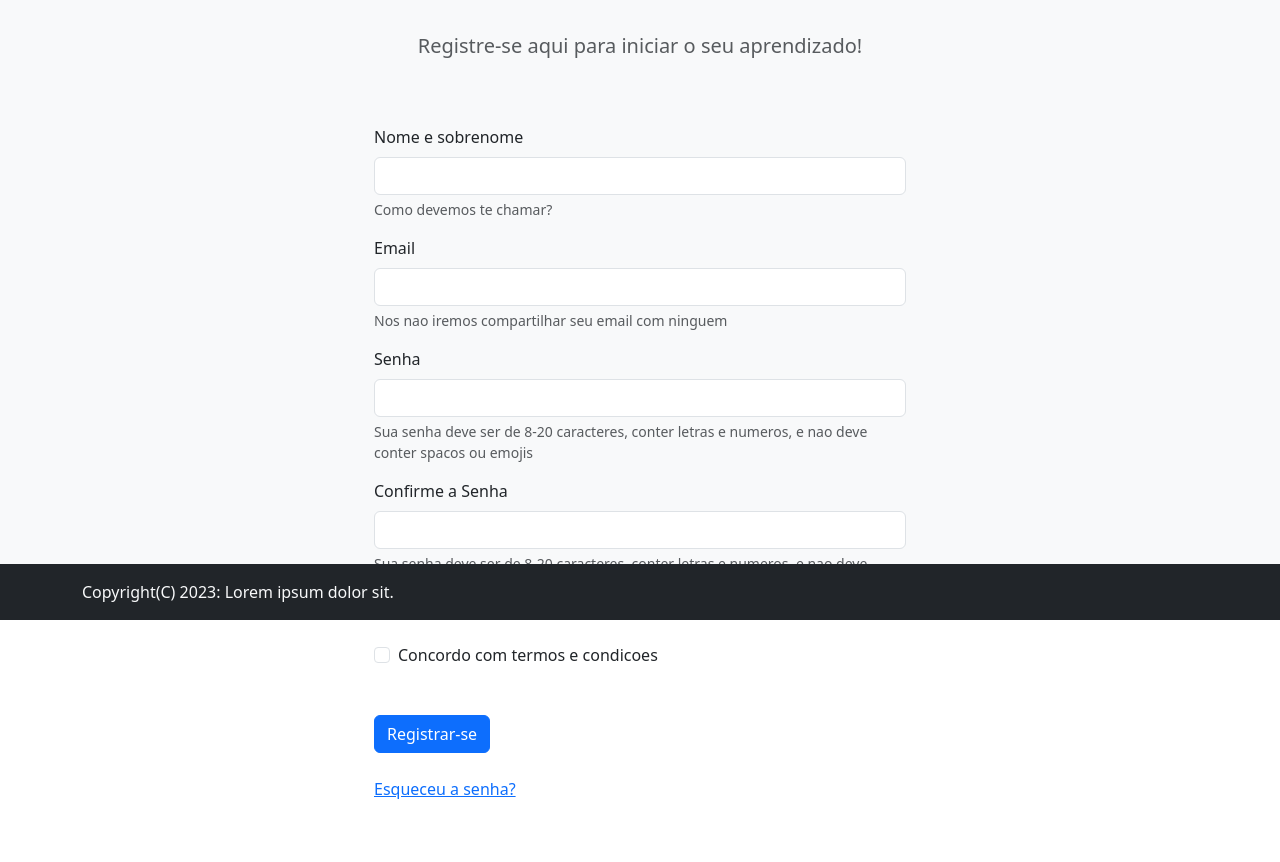
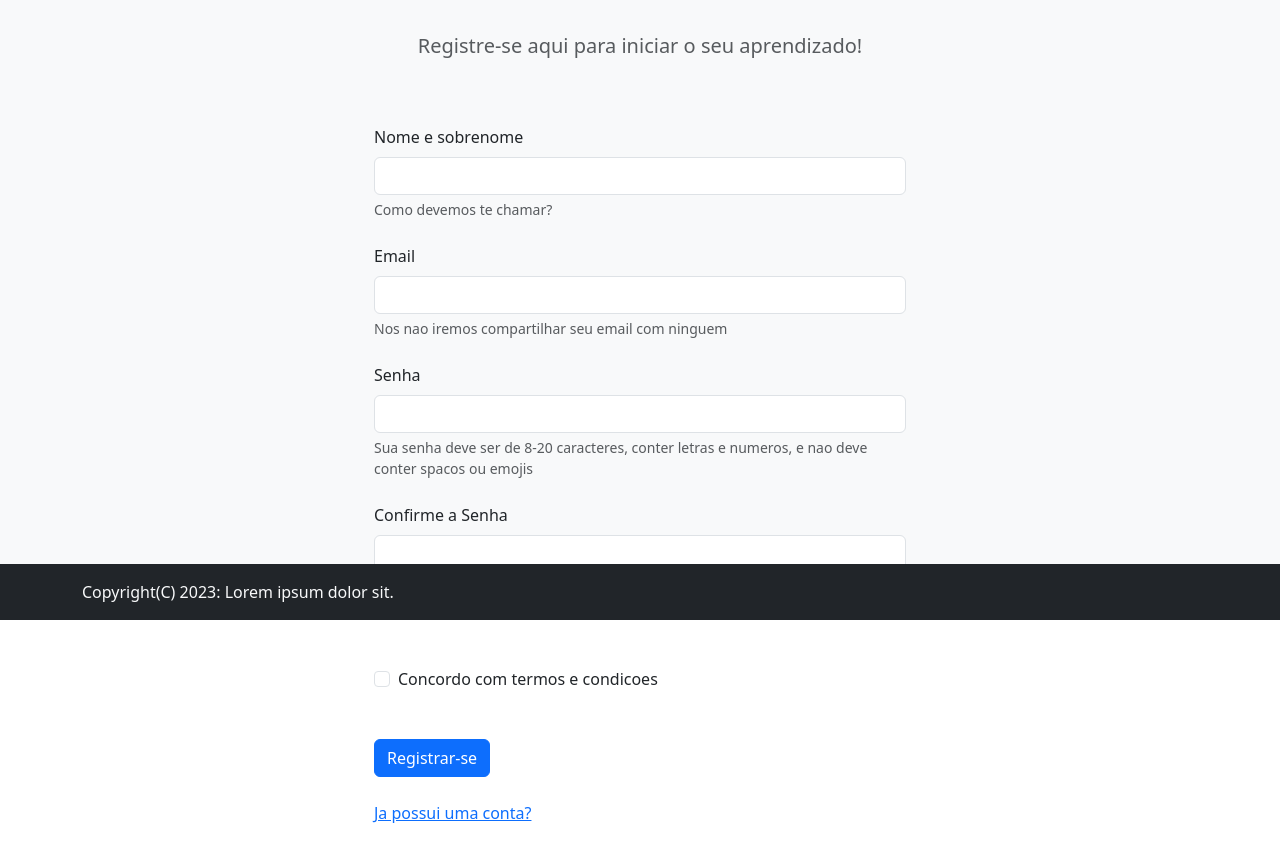
Before and after one commit to guisazevedo/aprendizado, a React (Vite) app: page /login in a window 1280 px wide. Shown: the part 180-1042 px from the top of the page. Built offline with nearby package versions, Linux system fonts and the light colour scheme.

Commit message:
registro with props

```diff
--- a/src/01_components/Navbar.tsx
+++ b/src/01_components/Navbar.tsx
@@ -1,7 +1,6 @@
 import "bootstrap-icons/font/bootstrap-icons.css";
 import { Link } from "react-router-dom";
 
-const Navbar = () => {
 const menu_items = [
   { title: "Principal", link: "/" },
   { title: "Sobre", link: "/about" },
@@ -13,6 +12,7 @@ const Navbar = () => {
   { title: "Registro", link: "/register" },
 ];
 
+const Navbar = () => {
   return (
     <nav className="navbar navbar-expand-md navbar-dark bg-dark fixed-top">
       <div className="container-fluid px-5">
--- a/src/01_components/Register.tsx
+++ b/src/01_components/Register.tsx
@@ -1,46 +1,32 @@
 import { Link } from "react-router-dom";
 import HeaderText from "./HeaderText";
 
-const Register = () => {
-  // inputs for the HeaderText component
-  const header = "Registro";
-  const sub_header = "";
-  const text = "Registre-se aqui para iniciar o seu aprendizado!";
+interface Props {
+  header?: string;
+  sub_header?: string;
+  text?: string;
+  register_items: Array<{
+    title?: string;
+    type?: string;
+    id?: string;
+    text?: string;
+  }>;
+  execute_items: Array<{ text: string; button: string; alternative: string }>;
+}
 
-  // inputs for the email/password components
-  const register_items = [
-    {
-      title: "Nome e sobrenome",
-      type: "name",
-      id: "exampleInputName1",
-      text: "Como devemos te chamar?",
-    },
-    {
-      title: "Email",
-      type: "email",
-      id: "exampleInputEmail1",
-      text: "Nos nao iremos compartilhar seu email com ninguem",
-    },
-    {
-      title: "Senha",
-      type: "password",
-      id: "exampleInputPassword1",
-      text: "Sua senha deve ser de 8-20 caracteres, conter letras e numeros, e nao deve conter spacos ou emojis",
-    },
-    {
-      title: "Confirme a Senha",
-      type: "password",
-      id: "exampleInputPassword2",
-      text: "Sua senha deve ser de 8-20 caracteres, conter letras e numeros, e nao deve conter spacos ou emojis",
-    },
-  ];
-
+const Register = ({
+  header,
+  sub_header,
+  text,
+  register_items,
+  execute_items,
+}: Props) => {
   return (
     <div className="container col-md-8 col-lg-6 px-5">
       <HeaderText header={header} sub_header={sub_header} text={text} />
       <form>
         {register_items.map((item) => (
-          <div className="mb-3">
+          <div className="mb-4">
             <label htmlFor="exampleInputEmail1" className="form-label">
               {item.title}
             </label>
@@ -55,6 +41,8 @@ const Register = () => {
             </div>
           </div>
         ))}
+        {execute_items.map((item) => (
+          <div>
             <div className="my-5 form-check">
               <input
                 type="checkbox"
@@ -62,17 +50,19 @@ const Register = () => {
                 id="exampleCheck1"
               />
               <label className="form-check-label" htmlFor="exampleCheck1">
-            Concordo com termos e condicoes
+                {item.text}
               </label>
             </div>
             <div className="my-4">
               <button type="submit" className="btn btn-primary">
-            Registrar-se
+                {item.button}
               </button>
             </div>
             <div className="my-4">
-          <Link to="/passnew">Esqueceu a senha?</Link>
+              <Link to="/login">{item.alternative}</Link>
             </div>
+          </div>
+        ))}
       </form>
     </div>
   );
--- a/src/03_pages/Register_page.tsx
+++ b/src/03_pages/Register_page.tsx
@@ -1,13 +1,60 @@
 import Navbar from "../01_components/Navbar";
 import Register from "../01_components/Register";
 import Footer from "../01_components/Footer";
+
+// inputs for the HeaderText component
+const header = "Registro";
+const sub_header = "";
+const text = "Registre-se aqui para iniciar o seu aprendizado!";
+
+// inputs for the email/password components
+const register_items = [
+  {
+    title: "Nome e sobrenome",
+    type: "name",
+    id: "exampleInputName1",
+    text: "Como devemos te chamar?",
+  },
+  {
+    title: "Email",
+    type: "email",
+    id: "exampleInputEmail1",
+    text: "Nos nao iremos compartilhar seu email com ninguem",
+  },
+  {
+    title: "Senha",
+    type: "password",
+    id: "exampleInputPassword1",
+    text: "Sua senha deve ser de 8-20 caracteres, conter letras e numeros, e nao deve conter spacos ou emojis",
+  },
+  {
+    title: "Confirme a Senha",
+    type: "password",
+    id: "exampleInputPassword2",
+    text: "Sua senha deve ser de 8-20 caracteres, conter letras e numeros, e nao deve conter spacos ou emojis",
+  },
+];
+
+const execute_items = [
+  {
+    text: "Concordo com termos e condicoes",
+    button: "Registrar-se",
+    alternative: "Ja possui uma conta?",
+  },
+];
 
 const Register_page = () => {
   return (
     <>
       <Navbar />
       <div className="p-5"></div>
-      <Register />
+      <Register
+        header={header}
+        sub_header={sub_header}
+        text={text}
+        register_items={register_items}
+        execute_items={execute_items}
+      />
       <div className="p-5"></div>
       <Footer />
     </>
```
Lines whose indentation alone changed are shown as unchanged.
